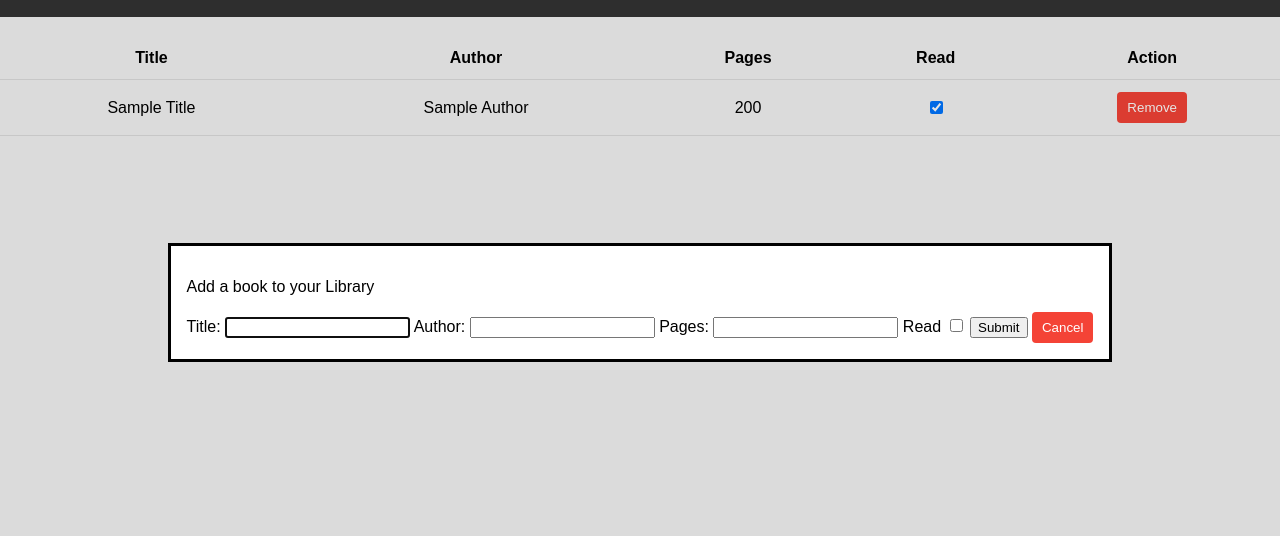
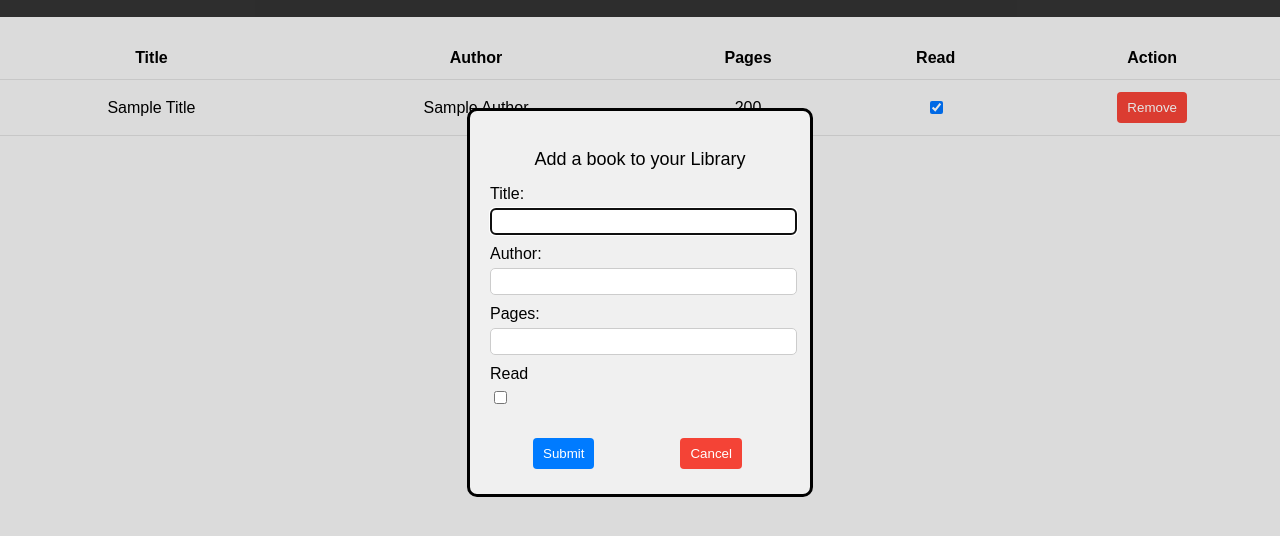
Before and after one commit to Piotrek18/Library, a plain HTML site: page index.html in a window 1280 px wide. Both pictures are taken after a click on the button "Add Book". Shown: the part 98-634 px from the top of the page. Drawn offline with Linux system fonts and the light colour scheme.

Commit message:
Style dialog section

```diff
--- a/index.html
+++ b/index.html
@@ -23,8 +23,10 @@
             <input type="number" id="pagesInput" name="pagesInput">
             <label for="readCheckbox">Read</label>
             <input type="checkbox" id="readCheckbox" name="readCheckbox">
-            <input type="submit" id="confirmAddButton">
-            <button id="cancelButton">Cancel</button>
+            <div class="button-container">
+                <input type="submit" id="confirmAddButton">
+                <button id="cancelButton">Cancel</button>
+            </div>
         </form>
     </dialog>
 
--- a/style.css
+++ b/style.css
@@ -67,3 +67,54 @@ button {
 button:hover {
     background-color: #d32f2f;
 }
+
+/*dialog style*/
+
+#newBookDialog {
+    width: 300px;
+    padding: 20px;
+    background-color: #f0f0f0;
+    border-radius: 10px;
+}
+
+#newBookDialog p {
+    margin-bottom: 15px;
+    font-size: 18px;
+    text-align: center;
+}
+
+#newBookDialog label {
+    display: block;
+    margin-bottom: 5px;
+}
+
+#titleInput,
+#authorInput,
+#pagesInput {
+    width: calc(100% - 5px);
+    padding: 5px;
+    margin-bottom: 10px;
+    border: 1px solid #ccc;
+    border-radius: 5px;
+}
+
+#confirmAddButton {
+    background-color: #007bff;
+    color: #fff;
+    border: none;
+    padding: 8px 10px;
+    border-radius: 4px;
+    cursor: pointer;
+}
+
+.button-container {
+    display: flex;
+    align-items: center;
+    justify-content: space-around;
+    width: 290;
+    bottom: 0;
+    right: 0;
+    margin-top: 30px;
+    margin-bottom: 5px;
+    margin-right: 5px;
+}
```
